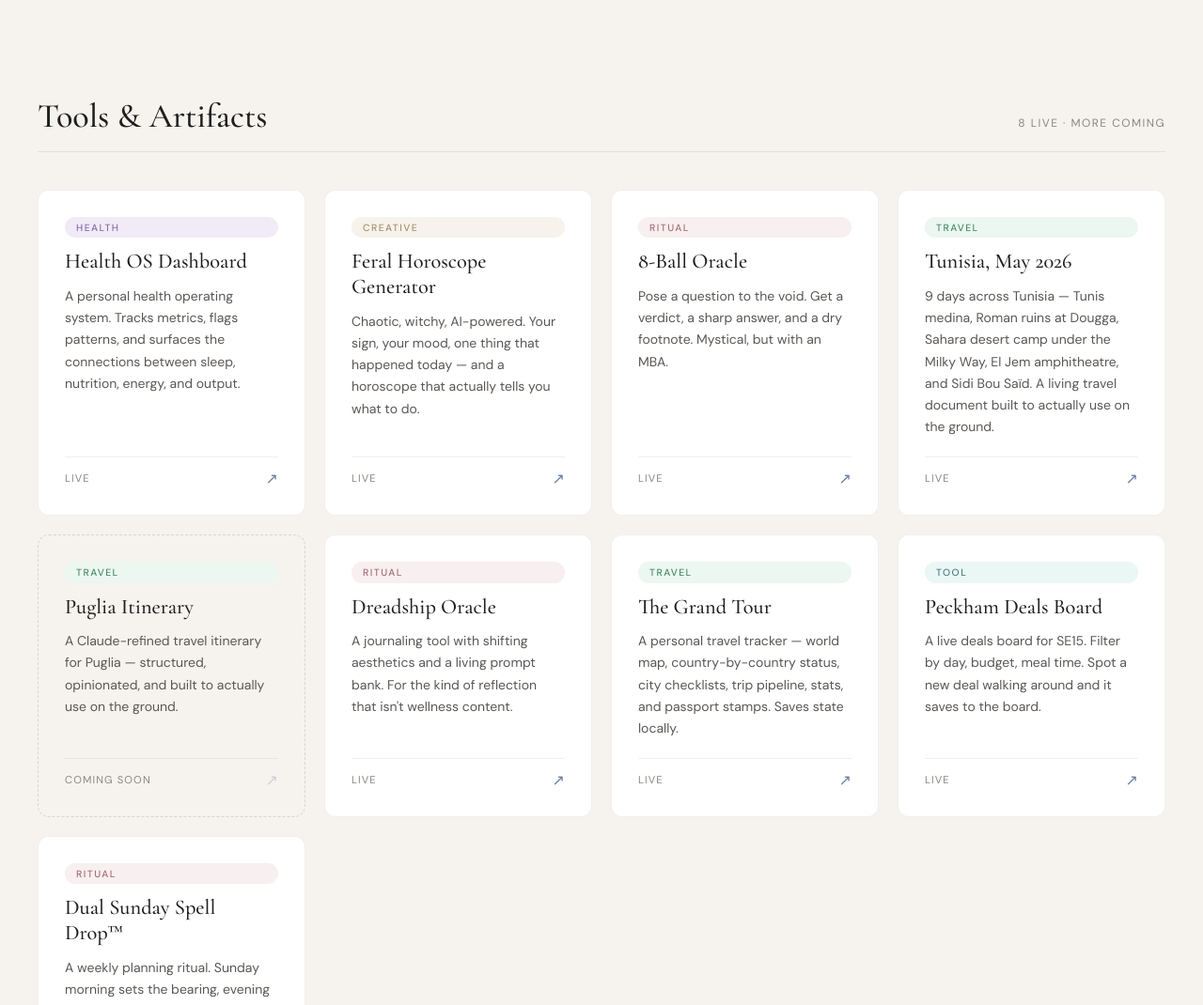
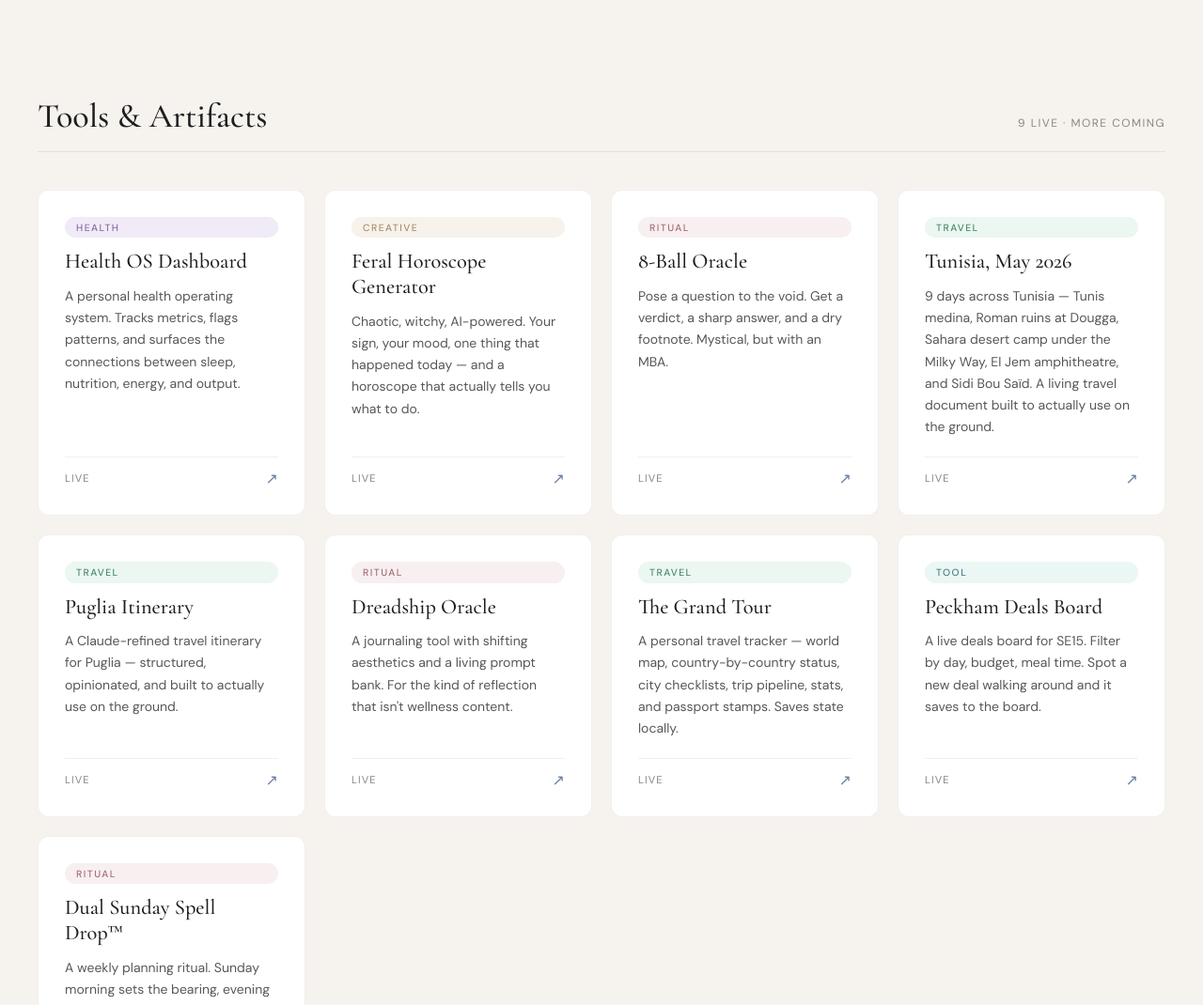
Before and after one commit to miznizzz/claudefun, a website: page index.html in a window 1280 px wide. Shown: the part 1020-2090 px from the top of the page at 94% size. Drawn offline with nearby package versions, Linux system fonts and the light colour scheme.

Commit message:
Update index.html

```diff
--- a/index.html
+++ b/index.html
@@ -107,14 +107,14 @@ footer a:hover { text-decoration: underline; }
 <section class="section" id="tools">
   <div class="section-header">
     <h2 class="section-title">Tools &amp; Artifacts</h2>
-    <span class="section-count">8 live · more coming</span>
+    <span class="section-count">9 live · more coming</span>
   </div>
   <div class="project-grid">
     <a class="project-card" href="./health-os/"><span class="card-tag tag-health">Health</span><h3 class="card-title">Health OS Dashboard</h3><p class="card-desc">A personal health operating system. Tracks metrics, flags patterns, and surfaces the connections between sleep, nutrition, energy, and output.</p><div class="card-footer"><span class="card-status">Live</span><span class="card-arrow">↗</span></div></a>
     <a class="project-card" href="https://claudefun.vercel.app/feral-horoscope/"><span class="card-tag tag-creative">Creative</span><h3 class="card-title">Feral Horoscope Generator</h3><p class="card-desc">Chaotic, witchy, AI-powered. Your sign, your mood, one thing that happened today — and a horoscope that actually tells you what to do.</p><div class="card-footer"><span class="card-status">Live</span><span class="card-arrow">↗</span></div></a>
     <a class="project-card" href="https://claudefun.vercel.app/8-ball/"><span class="card-tag tag-ritual">Ritual</span><h3 class="card-title">8-Ball Oracle</h3><p class="card-desc">Pose a question to the void. Get a verdict, a sharp answer, and a dry footnote. Mystical, but with an MBA.</p><div class="card-footer"><span class="card-status">Live</span><span class="card-arrow">↗</span></div></a>
     <a class="project-card" href="./tunisia-trip/"><span class="card-tag tag-travel">Travel</span><h3 class="card-title">Tunisia, May 2026</h3><p class="card-desc">9 days across Tunisia — Tunis medina, Roman ruins at Dougga, Sahara desert camp under the Milky Way, El Jem amphitheatre, and Sidi Bou Saïd. A living travel document built to actually use on the ground.</p><div class="card-footer"><span class="card-status">Live</span><span class="card-arrow">↗</span></div></a>
-    <div class="project-card card-placeholder"><span class="card-tag tag-travel">Travel</span><h3 class="card-title">Puglia Itinerary</h3><p class="card-desc">A Claude-refined travel itinerary for Puglia — structured, opinionated, and built to actually use on the ground.</p><div class="card-footer"><span class="card-status">Coming soon</span><span class="card-arrow" style="opacity:0.3">↗</span></div></div>
+    <a class="project-card" href="./puglia-trip/"><span class="card-tag tag-travel">Travel</span><h3 class="card-title">Puglia Itinerary</h3><p class="card-desc">A Claude-refined travel itinerary for Puglia — structured, opinionated, and built to actually use on the ground.</p><div class="card-footer"><span class="card-status">Live</span><span class="card-arrow">↗</span></div></a>
     <a class="project-card" href="./dreadship-oracle/"><span class="card-tag tag-ritual">Ritual</span><h3 class="card-title">Dreadship Oracle</h3><p class="card-desc">A journaling tool with shifting aesthetics and a living prompt bank. For the kind of reflection that isn't wellness content.</p><div class="card-footer"><span class="card-status">Live</span><span class="card-arrow">↗</span></div></a>
     <a class="project-card" href="./travel-tracker/"><span class="card-tag tag-travel">Travel</span><h3 class="card-title">The Grand Tour</h3><p class="card-desc">A personal travel tracker — world map, country-by-country status, city checklists, trip pipeline, stats, and passport stamps. Saves state locally.</p><div class="card-footer"><span class="card-status">Live</span><span class="card-arrow">↗</span></div></a>
     <a class="project-card" href="./peckham-deals/"><span class="card-tag tag-tool">Tool</span><h3 class="card-title">Peckham Deals Board</h3><p class="card-desc">A live deals board for SE15. Filter by day, budget, meal time. Spot a new deal walking around and it saves to the board.</p><div class="card-footer"><span class="card-status">Live</span><span class="card-arrow">↗</span></div></a>
```
